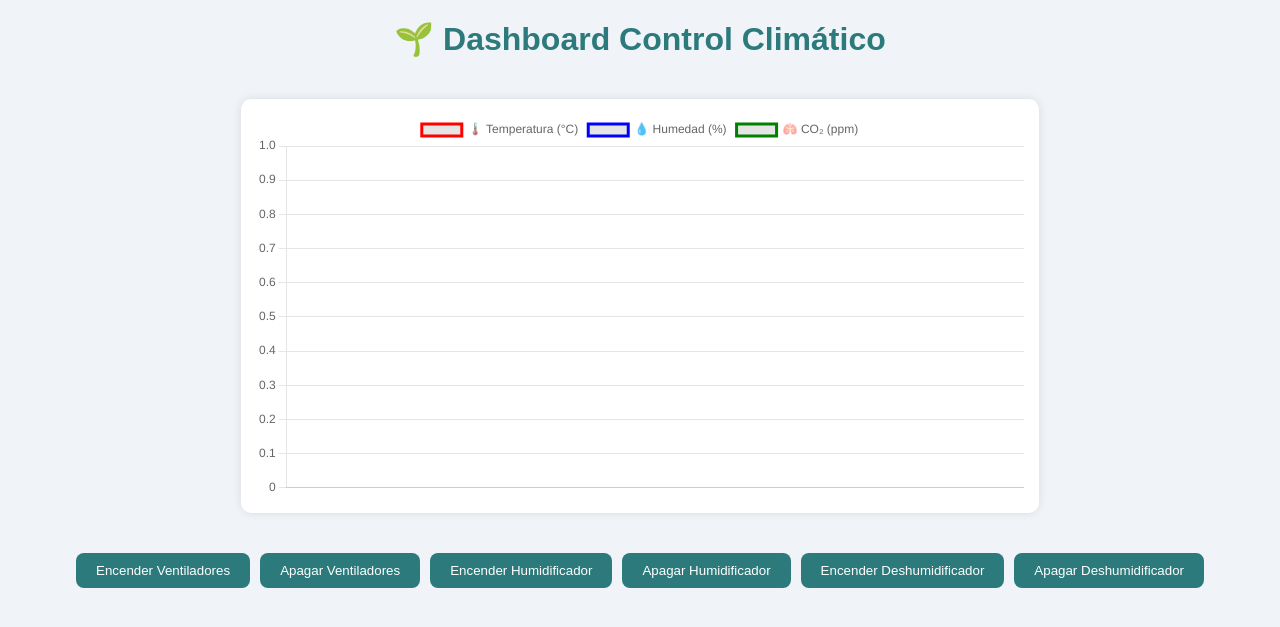
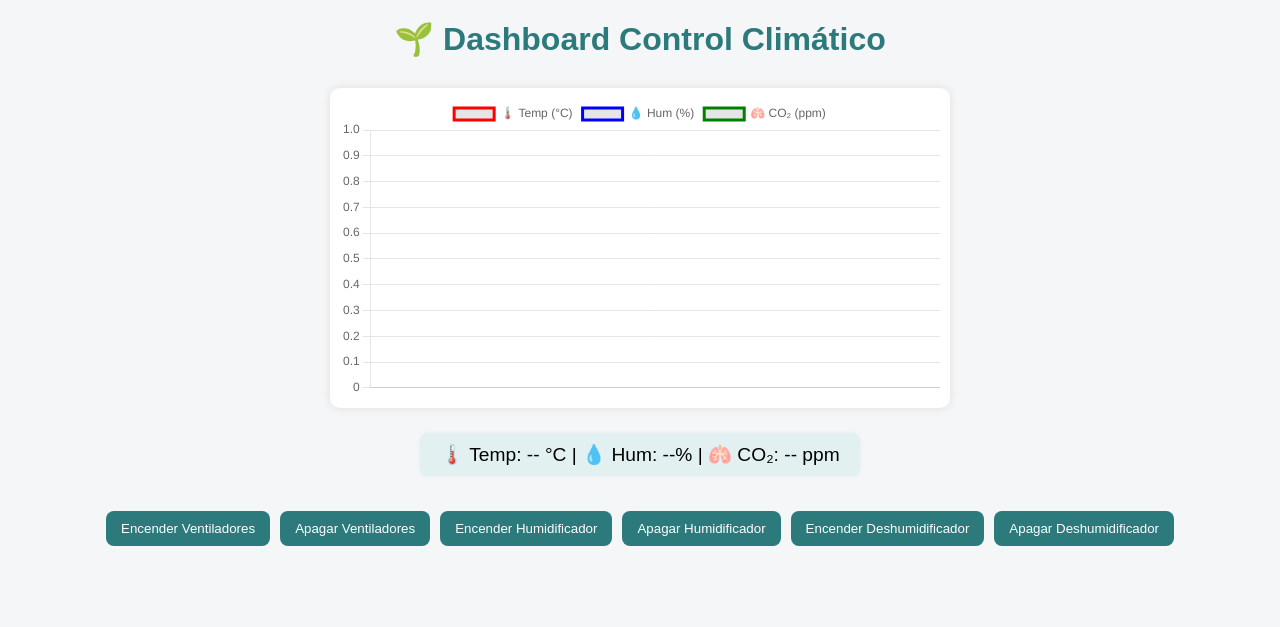
Before and after one commit to gatolda/Control_clima, a Flask app: page / in a window 1280 px wide. Shown: the top 627 px of the page. Run offline with Flask 3, Linux system fonts and the light colour scheme.

Commit message:
Update index.html

```diff
--- a/templates/index.html
+++ b/templates/index.html
@@ -7,7 +7,7 @@
     <style>
         body {
             font-family: Arial, sans-serif;
-            background: #f0f4f8;
+            background: #f4f6f8;
             margin: 0;
             padding: 0;
             display: flex;
@@ -16,15 +16,24 @@
         }
         h1 {
             color: #2c7a7b;
-            margin-top: 20px;
+            margin: 20px;
         }
         #chart-container {
             width: 60%;
-            margin: 20px auto;
+            max-width: 600px;
+            margin: 10px auto;
             background: #fff;
             border-radius: 10px;
-            padding: 15px;
+            padding: 10px;
             box-shadow: 0 0 10px rgba(0,0,0,0.1);
+        }
+        #lecturas {
+            margin: 15px 0;
+            font-size: 1.2em;
+            background: #e2f0f1;
+            padding: 10px 20px;
+            border-radius: 8px;
+            box-shadow: 0 0 5px rgba(0,0,0,0.05);
         }
         #botones {
             display: flex;
@@ -37,10 +46,10 @@
             background: #2c7a7b;
             color: #fff;
             border: none;
-            padding: 10px 20px;
+            padding: 10px 15px;
             border-radius: 8px;
             cursor: pointer;
-            transition: background 0.3s;
+            transition: background 0.3s ease;
         }
         .btn:hover {
             background: #285e61;
@@ -49,8 +58,13 @@
 </head>
 <body>
     <h1>🌱 Dashboard Control Climático</h1>
+
     <div id="chart-container">
         <canvas id="sensorChart"></canvas>
+    </div>
+
+    <div id="lecturas">
+        🌡️ Temp: <span id="temp">--</span> °C | 💧 Hum: <span id="hum">--</span>% | 🫁 CO₂: <span id="co2">--</span> ppm
     </div>
 
     <div id="botones">
@@ -67,16 +81,16 @@
         const sensorChart = new Chart(ctx, {
             type: 'line',
             data: {
-                labels: [], // Tiempos
+                labels: [],
                 datasets: [
                     {
-                        label: '🌡️ Temperatura (°C)',
+                        label: '🌡️ Temp (°C)',
                         data: [],
                         borderColor: 'red',
                         fill: false
                     },
                     {
-                        label: '💧 Humedad (%)',
+                        label: '💧 Hum (%)',
                         data: [],
                         borderColor: 'blue',
                         fill: false
@@ -104,20 +118,23 @@
             const data = await response.json();
             const tiempo = new Date().toLocaleTimeString();
 
-            // Limitar a los últimos 10 puntos
+            // Actualizar gráfico
             if (sensorChart.data.labels.length > 10) {
                 sensorChart.data.labels.shift();
                 sensorChart.data.datasets[0].data.shift();
                 sensorChart.data.datasets[1].data.shift();
                 sensorChart.data.datasets[2].data.shift();
             }
-
             sensorChart.data.labels.push(tiempo);
             sensorChart.data.datasets[0].data.push(data.temperatura_humedad.temperature || 0);
             sensorChart.data.datasets[1].data.push(data.temperatura_humedad.humidity || 0);
             sensorChart.data.datasets[2].data.push(data.co2.co2 || 0);
+            sensorChart.update();
 
-            sensorChart.update();
+            // Actualizar texto
+            document.getElementById('temp').textContent = data.temperatura_humedad.temperature ?? '--';
+            document.getElementById('hum').textContent = data.temperatura_humedad.humidity ?? '--';
+            document.getElementById('co2').textContent = data.co2.co2 ?? '--';
         }
 
         async function controlActuador(actuador, accion) {
```
